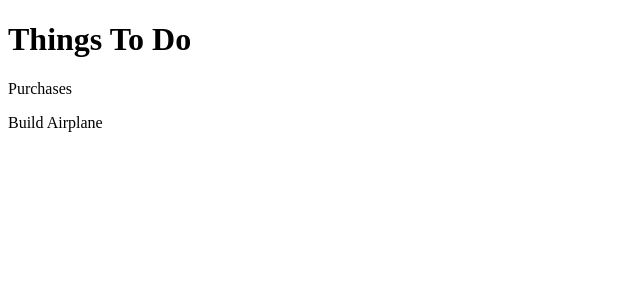
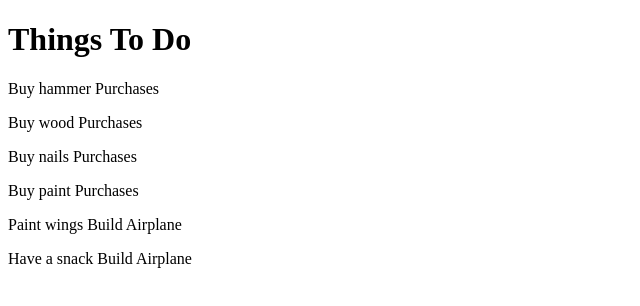
Before and after one commit to always-on-chain/task-list-exercise, a React app: page / in a window 1280 px wide. Shown: the top 306 px of the page, without its empty margins (0-640 px from the left). Built offline with nearby package versions, Linux system fonts and the light colour scheme; the HTML template or start-up script is replaced by a standard one.

Commit message:
changed taskGroups data structure from set to map - need task name and task object as key value pairs - and properly rendered all tasks in TaskGroup component

```diff
--- /dev/null
+++ b/react-client/src/components/TaskGroup.jsx
@@ -0,0 +1,21 @@
+import React from 'react';
+
+class TaskGroup extends React.Component {
+  constructor(props) {
+    super(props);
+    this.state = {
+      group: props.group,
+      tasksCompleted: 0
+    }
+  }
+
+  render() {
+    return (
+      this.state.group.map((task) => {
+        return <p>{task.task} {task.group}</p>
+      })
+    )
+  }
+}
+
+export default TaskGroup;
--- a/react-client/src/components/TaskGroupList.jsx
+++ b/react-client/src/components/TaskGroupList.jsx
@@ -1,4 +1,5 @@
 import React from 'react';
+import TaskGroup from './TaskGroup.jsx'
 
 class TaskGroupList extends React.Component {
   constructor(props) {
@@ -9,9 +10,14 @@ class TaskGroupList extends React.Component {
   }
 
   render() {
+    let taskGroups = Object.keys(this.state.taskGroups);
+
+    console.log(taskGroups)
+
     return (
-      this.state.taskGroups.map((taskGroup) => {
-        return <p>{taskGroup}</p>;
+      taskGroups.map((taskGroup) => {
+        let group = this.state.taskGroups[taskGroup];
+        return <TaskGroup group={group} />
       })
     )
   }
--- a/react-client/src/index.jsx
+++ b/react-client/src/index.jsx
@@ -7,22 +7,20 @@ class App extends React.Component {
   constructor(props) {
     super(props);
     this.state = {
-      taskGroups: []
+      taskGroups: {}
     }
   }
 
   getTaskGroups() {
-    let set = new Set();
-    let groups = [];
+    let groups = {};
 
     for (let i = 0; i < items.length; i++) {
-      set.add(items[i]['group']);
+      if (!groups[items[i]['group']]) {
+        groups[items[i]['group']] = [];
+      } else {
+        groups[items[i]['group']].push(items[i]);
+      }
     }
-
-    set.forEach((group) => {
-      groups.push(group);
-    })
-
     this.setState({
       taskGroups: groups
     })
@@ -33,7 +31,8 @@ class App extends React.Component {
   }
 
   render() {
-    let taskGroupSize = this.state.taskGroups.length;
+    // console.log(this.state.taskGroups)
+    let taskGroupSize = Object.keys(this.state.taskGroups).length
 
     if (taskGroupSize > 0) {
       return (
```
Also changed, not shown: 1 other file (tests, documents, lock files or other folders).
